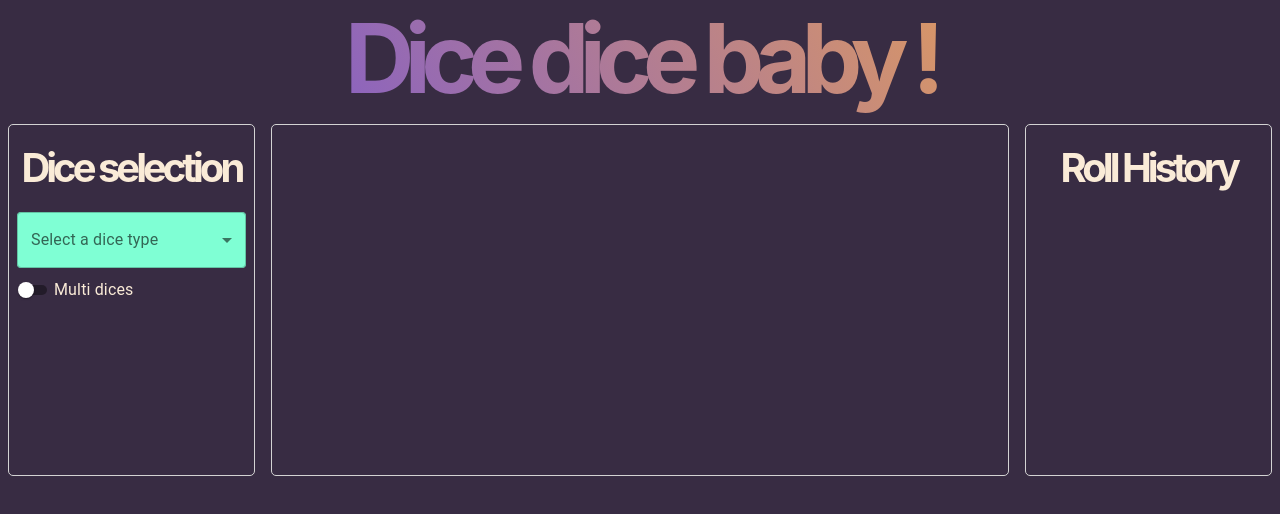
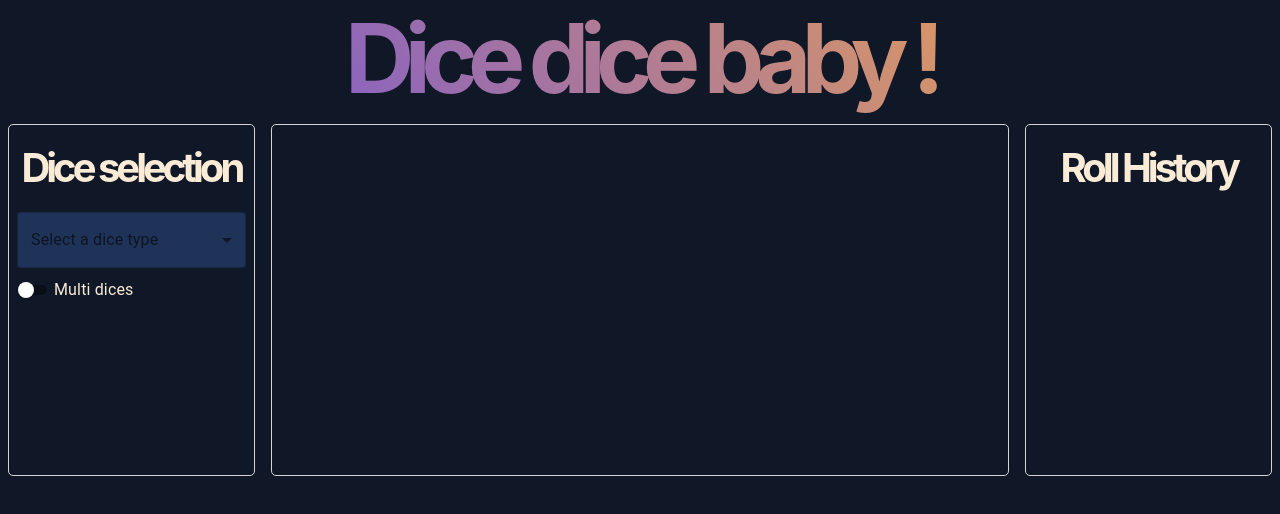
Before and after one commit to alexdev006/dice-jdr-main, a React (Create React App) app: page / in a window 1280 px wide. Shown: the top 514 px of the page. Built offline with nearby package versions, Linux system fonts and the light colour scheme.

Commit message:
feat: fix context

```diff
--- a/src/App.js
+++ b/src/App.js
@@ -1,13 +1,13 @@
-import './App.css';
-import Rolls from './components/rolls/Rolls';
+import "./App.css";
 
-import { StateContext } from './components/Context/StateContext';
+import { StateContext } from "./components/Context/StateContext";
+import DiceRoll from "./components/Diceroll/DiceRoll";
 
 function App() {
   return (
     <StateContext>
       <div className="App">
-        <Rolls />
+        <DiceRoll />
       </div>
     </StateContext>
   );
--- a/src/components/Context/StateContext.js
+++ b/src/components/Context/StateContext.js
@@ -1,14 +1,26 @@
-import React, { useContext, createContext, useState, useEffect } from 'react';
+import React, { useContext, createContext, useState } from "react";
 
 const Context = createContext();
 
 export const StateContext = ({ children }) => {
-  const [diceResult, setDiceResult] = useState('-');
+  const [diceType, setDiceType] = useState("");
+  const [diceNumber, setDiceNumber] = useState(1);
+
+  const handleChangeDiceNumber = (e) => {
+    setDiceNumber((v) => (e.target.validity.valid ? e.target.value : v));
+  };
+
+  const handleChangeDiceType = (event) => {
+    setDiceType(parseFloat(event.target.value) > 1 ? event.target.value : 1);
+  };
+
   return (
     <Context.Provider
       value={{
-        diceResult,
-        setDiceResult,
+        diceType,
+        diceNumber,
+        handleChangeDiceNumber,
+        handleChangeDiceType,
       }}
     >
       {children}
--- /dev/null
+++ b/src/components/Diceroll/DiceRoll.jsx
@@ -0,0 +1,52 @@
+import React from "react";
+import { useStateContext } from "../Context/StateContext";
+
+import DiceCard from "../diceCard/DiceCard";
+import RollHistory from "../rollHistory/RollHistory";
+import DiceSelection from "../diceSelection/DiceSelection";
+import { Fade } from "@mui/material";
+
+import "./DiceRoll.css";
+
+const DiceRoll = () => {
+  const { diceNumber, diceType } = useStateContext();
+
+  //todo history roll
+  return (
+    <>
+      <span className="roll-title">
+        <Fade in={true} timeout={{ enter: 2900, exit: 400 }}>
+          <p>Dice dice baby !</p>
+        </Fade>
+      </span>
+      <div className="main-container">
+        <Fade in timeout={{ enter: 2000, exit: 400 }}>
+          <div className="left-box">
+            <DiceSelection />
+          </div>
+        </Fade>
+        <Fade in timeout={{ enter: 2000, exit: 400 }}>
+          <div className="center-box">
+            <div className="center-box-cards">
+              {diceType &&
+                [
+                  ...Array(
+                    parseFloat(diceNumber) >= 1 ? parseFloat(diceNumber) : 1
+                  ),
+                ].map((_, idx) => (
+                  <DiceCard key={idx} name={idx} diceType={diceType} />
+                ))}
+            </div>
+          </div>
+        </Fade>
+        <Fade in timeout={{ enter: 2000, exit: 400 }}>
+          <div className="right-box">
+            <RollHistory />
+          </div>
+        </Fade>
+      </div>
+    </>
+  );
+};
+
+export default DiceRoll;
--- a/src/components/diceCard/DiceCard.jsx
+++ b/src/components/diceCard/DiceCard.jsx
@@ -1,19 +1,21 @@
-import React, { useState } from 'react';
-import { useStateContext } from '../Context/StateContext';
+import React, { useState, useEffect } from "react";
 
-import { Button, Badge, Fade } from '@mui/material';
+import { Button, Badge, Fade } from "@mui/material";
 
-import { GiRollingDices } from 'react-icons/gi';
+import { GiRollingDices } from "react-icons/gi";
 
-import './DiceCard.css';
+import "./DiceCard.css";
 
 export default function DiceCard({ diceType }) {
-  const [diceResult, setDiceResult] = useState('-');
-  //const { diceResult, setDiceResult } = useStateContext();
+  const [diceResult, setDiceResult] = useState("-");
 
   const getRandomRoll = (diceType) => {
     setDiceResult(Math.floor(Math.random() * diceType) + 1);
   };
+
+  useEffect(() => {
+    setDiceResult("-");
+  }, [diceType]);
 
   return (
     <Fade in={true} timeout={{ enter: 1500, exit: 400 }}>
--- a/src/components/diceSelection/DiceSelection.css
+++ b/src/components/diceSelection/DiceSelection.css
@@ -5,11 +5,6 @@
   letter-spacing: -0.1em;
   margin-top: 0.25em;
   margin-bottom: 0.5em;
-}
-
-.select-dice-type {
-  width: 100%;
-  color: aqua;
 }
 
 .Select {
--- a/src/components/diceSelection/DiceSelection.jsx
+++ b/src/components/diceSelection/DiceSelection.jsx
@@ -1,4 +1,6 @@
-import React from 'react';
+import React, { useState } from "react";
+import { useStateContext } from "../Context/StateContext";
+
 import {
   InputLabel,
   MenuItem,
@@ -7,20 +9,27 @@ import {
   TextField,
   Switch,
   FormControlLabel,
-} from '@mui/material';
+} from "@mui/material";
 
-import './DiceSelection.css';
+import "./DiceSelection.css";
 
-const DiceSelection = ({
-  diceType,
-  handleChangeDiceNumber,
-  handleChangeDiceType,
-  diceTypeArray,
-  isMultidice,
-  handleIsMultidiceSwitch,
-  diceNumber,
-}) => {
-  //const classes = useStyles();
+const DiceSelection = () => {
+  const {
+    diceType,
+    handleChangeDiceNumber,
+    handleChangeDiceType,
+    diceNumber,
+    setDiceNumber,
+  } = useStateContext();
+
+  const diceTypeArray = [4, 6, 8, 10, 12, 20, 100];
+  const [isMultidice, setIsMultidice] = useState(false);
+
+  const handleIsMultidiceSwitch = () => {
+    setIsMultidice((prev) => !prev);
+    setDiceNumber(1);
+  };
+
   return (
     <div className="diceSelection-container">
       <p className="diceSelection-container-title">Dice selection</p>
@@ -28,14 +37,14 @@ const DiceSelection = ({
         <InputLabel id="dice-select-label">Select a dice type</InputLabel>
         <div>
           <Select
-            // sx={{
-            //   backgroundColor: '#CD8F73',
-            //   width: '100%',
-            //   opacity: '1',
-            //   '& .MuiSelect-select': { border: 'yellow' },
-            // }}
-            outlined
-            className="Select"
+            sx={{
+              backgroundColor: "#1f3358",
+              color: "yellow",
+              width: "100%",
+              "&.Mui-focused .MuiOutlinedInput-notchedOutline": {
+                borderColor: "yellow",
+              },
+            }}
             variant="outlined"
             labelId="dice-select-label"
             id="select-dice"
@@ -56,7 +65,7 @@ const DiceSelection = ({
               <Switch
                 checked={isMultidice}
                 onChange={handleIsMultidiceSwitch}
-                inputProps={{ 'aria-label': 'controlled' }}
+                inputProps={{ "aria-label": "controlled" }}
                 size="small"
               />
             }
@@ -66,11 +75,22 @@ const DiceSelection = ({
         <div className="dice-number">
           {isMultidice && (
             <TextField
-              fullWidth
+              sx={{
+                width: "100%",
+                borderRadius: "5px",
+                backgroundColor: "#1f3358",
+                color: "yellow",
+                "&.Mui-focused": {
+                  borderColor: "yellow",
+                },
+              }}
               variant="outlined"
               onChange={handleChangeDiceNumber}
               id="outlined-number"
               label="Number of dice(s)"
+              InputLabelProps={{
+                style: { color: "yellow" },
+              }}
               type="number"
               value={diceNumber}
               InputProps={{ inputProps: { min: 1, max: 20 } }}
--- a/src/components/rolls/Rolls.jsx
+++ /dev/null
@@ -1,80 +0,0 @@
-import React, { useState } from 'react';
-import DiceCard from '../diceCard/DiceCard';
-import RollHistory from '../rollHistory/RollHistory';
-import DiceSelection from '../diceSelection/DiceSelection';
-import { Button, Fade } from '@mui/material';
-
-import './Rolls.css';
-
-const Dice = () => {
-  const diceTypeArray = [4, 6, 8, 10, 12, 20, 100];
-  const diceNumberArray = [];
-  const [diceType, setDiceType] = useState('');
-  const [diceNumber, setDiceNumber] = useState('1');
-  const [isMultidice, setIsMultidice] = useState(false);
-
-  const handleChangeDiceType = (event) => {
-    setDiceType(event.target.value);
-    //setDiceResult("-");
-  };
-
-  const handleChangeDiceNumber = (e) => {
-    setDiceNumber((v) => (e.target.validity.valid ? e.target.value : v));
-    console.log(diceNumberArray);
-  };
-
-  const handleIsMultidiceSwitch = () => {
-    setIsMultidice((prev) => !prev);
-    setDiceNumber(1);
-  };
-
-  //todo history roll
-  return (
-    <>
-      <span className="roll-title">
-        <Fade in={true} timeout={{ enter: 2900, exit: 400 }}>
-          <p>Dice dice baby !</p>
-        </Fade>
-      </span>
-      <div className="main-container">
-        <Fade in timeout={{ enter: 2000, exit: 400 }}>
-          <div className="left-box">
-            <DiceSelection
-              diceType={diceType}
-              handleChangeDiceNumber={handleChangeDiceNumber}
-              handleChangeDiceType={handleChangeDiceType}
-              diceTypeArray={diceTypeArray}
-              isMultidice={isMultidice}
-              handleIsMultidiceSwitch={handleIsMultidiceSwitch}
-              diceNumber={diceNumber}
-            />
-          </div>
-        </Fade>
-        <Fade in timeout={{ enter: 2000, exit: 400 }}>
-          <div className="center-box">
-            <div className="center-box-cards">
-              {diceType &&
-                Array.from({ length: diceNumber }).map((_, idx) => (
-                  <DiceCard key={idx} name={idx} diceType={diceType} />
-                ))}
-            </div>
-            {/* <div className="center-box-fatButton">
-              {diceNumber > 1 && (
-                <Button size="large" variant="contained" fullWidth>
-                  Roll all dices
-                </Button>
-              )}
-            </div> */}
-          </div>
-        </Fade>
-        <Fade in timeout={{ enter: 2000, exit: 400 }}>
-          <div className="right-box">
-            <RollHistory />
-          </div>
-        </Fade>
-      </div>
-    </>
-  );
-};
-
-export default Dice;
--- a/src/index.css
+++ b/src/index.css
@@ -2,17 +2,18 @@
   margin: 0;
 }
 body {
-  font-family: -apple-system, BlinkMacSystemFont, 'Segoe UI', 'Roboto', 'Oxygen',
-    'Ubuntu', 'Cantarell', 'Fira Sans', 'Droid Sans', 'Helvetica Neue',
+  font-family: -apple-system, BlinkMacSystemFont, "Segoe UI", "Roboto", "Oxygen",
+    "Ubuntu", "Cantarell", "Fira Sans", "Droid Sans", "Helvetica Neue",
     sans-serif;
   -webkit-font-smoothing: antialiased;
   -moz-osx-font-smoothing: grayscale;
   box-sizing: border-box;
-  background-color: rgb(56, 44, 67);
+  background-color: #101827;
+  /* background-color: #1f3358; */
   color: antiquewhite;
 }
 
 code {
-  font-family: source-code-pro, Menlo, Monaco, Consolas, 'Courier New',
+  font-family: source-code-pro, Menlo, Monaco, Consolas, "Courier New",
     monospace;
 }
```
Also changed, not shown: src/components/Diceroll/DiceRoll.css (renamed from src/components/rolls/Rolls.css), 1 other file (tests, documents, lock files or other folders).
